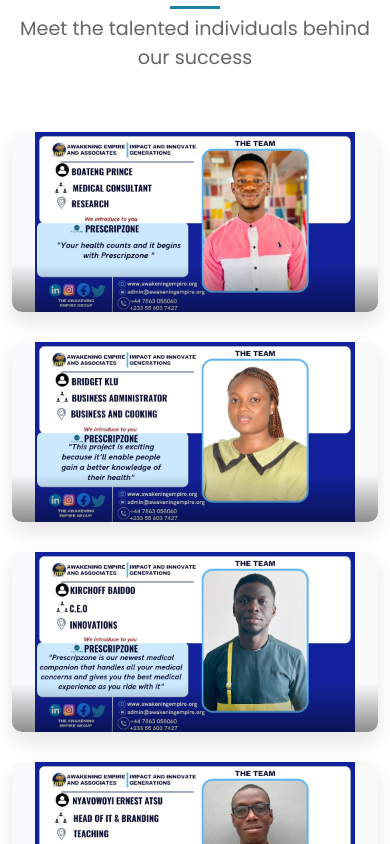
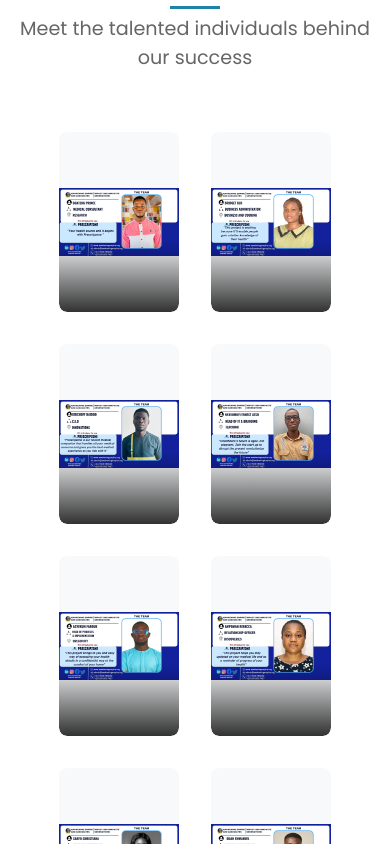
Before and after one commit to ikeoffiah/awkempire, a React (Create React App) app: page / in a window 390 px wide. Shown: the part 9780-10624 px from the top of the page. Built offline with nearby package versions, Linux system fonts and the light colour scheme.

Commit message:
corrected teams section

```diff
--- a/src/index.css
+++ b/src/index.css
@@ -163,51 +163,45 @@
 }
 
 .team-grid {
-  display: grid;
-  grid-template-columns: repeat(auto-fill, minmax(250px, 1fr));
-  gap: 30px;
-  margin-top: 50px;
+  display: flex;
+  flex-wrap: wrap;
+  gap: 32px;
+  justify-content: center;
+  align-items: center;
 }
 
 .team-card {
+  padding: 0 !important;
+  margin: 0 !important;
+  background: none;
+  box-shadow: none;
+  border-radius: 10px;
+  width: 280px;
+
+  overflow: hidden;
   position: relative;
+}
+
+.team-image {
+  width: 100%;
+  height: 100%;
   border-radius: 10px;
   overflow: hidden;
-  box-shadow: 0 10px 20px rgba(0, 0, 0, 0.1);
-  transition: transform 0.3s ease, box-shadow 0.3s ease;
-}
-
-.team-card:hover {
-  transform: translateY(-10px);
-  box-shadow: 0 20px 40px rgba(0, 0, 0, 0.2);
-}
-
-.team-image {
-  width: 100%;
-  aspect-ratio: 1 / 1;
-  max-height: 320px;
-  min-height: 200px;
-  display: flex;
-  align-items: center;
-  justify-content: center;
-  overflow: hidden;
-  border-radius: 10px 10px 0 0;
+  box-shadow: 0 4px 16px rgba(32,130,167,0.08);
   background: #f8f9fa;
-  box-shadow: 0 4px 16px rgba(32,130,167,0.08);
+  position: relative;
+  margin: 0 !important;
+  padding: 0 !important;
 }
 
 .team-image img {
   width: 100%;
   height: 100%;
   object-fit: contain;
-  border-radius: 10px 10px 0 0;
+  border-radius: 10px;
   display: block;
-  box-shadow: none;
-  background: #f8f9fa;
-}
-
-.team-card:hover .team-image {
-  transform: scale(1.1);
+  margin: 0;
+  padding: 0;
 }
 
 .team-overlay {
@@ -220,12 +214,11 @@
   display: flex;
   flex-direction: column;
   justify-content: flex-end;
-  padding: 20px;
+  align-items: center;
+  padding: 0;
   transition: background 0.3s ease;
-}
-
-.team-card:hover .team-overlay {
-  background: linear-gradient(to bottom, rgba(32, 130, 167, 0.4) 0%, rgba(32, 130, 167, 0.8) 100%);
+  border-radius: 10px;
+  pointer-events: none;
 }
 
 .team-social {
@@ -235,6 +228,7 @@
   opacity: 0;
   transform: translateY(20px);
   transition: opacity 0.3s ease, transform 0.3s ease;
+  pointer-events: auto;
 }
 
 .team-card:hover .team-social {
@@ -2027,9 +2021,15 @@
 }
 
 @media (max-width: 600px) {
-  .team-image {
-    aspect-ratio: 1 / 1;
-    min-height: 120px;
-    max-height: 180px;
-  }
-}
+  .team-card, .team-image {
+    width: 120px;
+    height: 180px;
+    border-radius: 8px;
+  }
+  .team-image img {
+    border-radius: 8px;
+  }
+  .team-overlay {
+    border-radius: 8px;
+  }
+}
```
